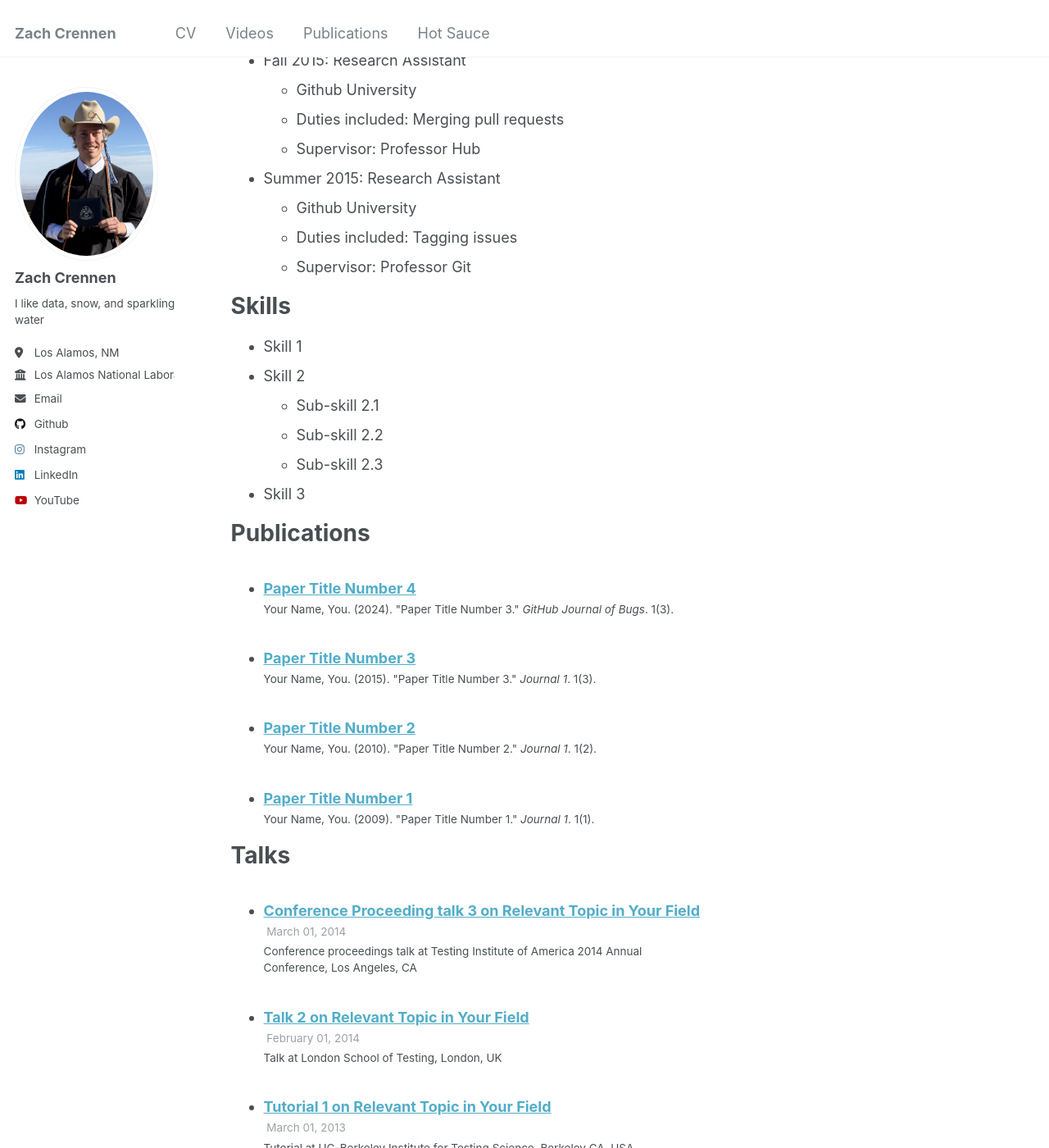
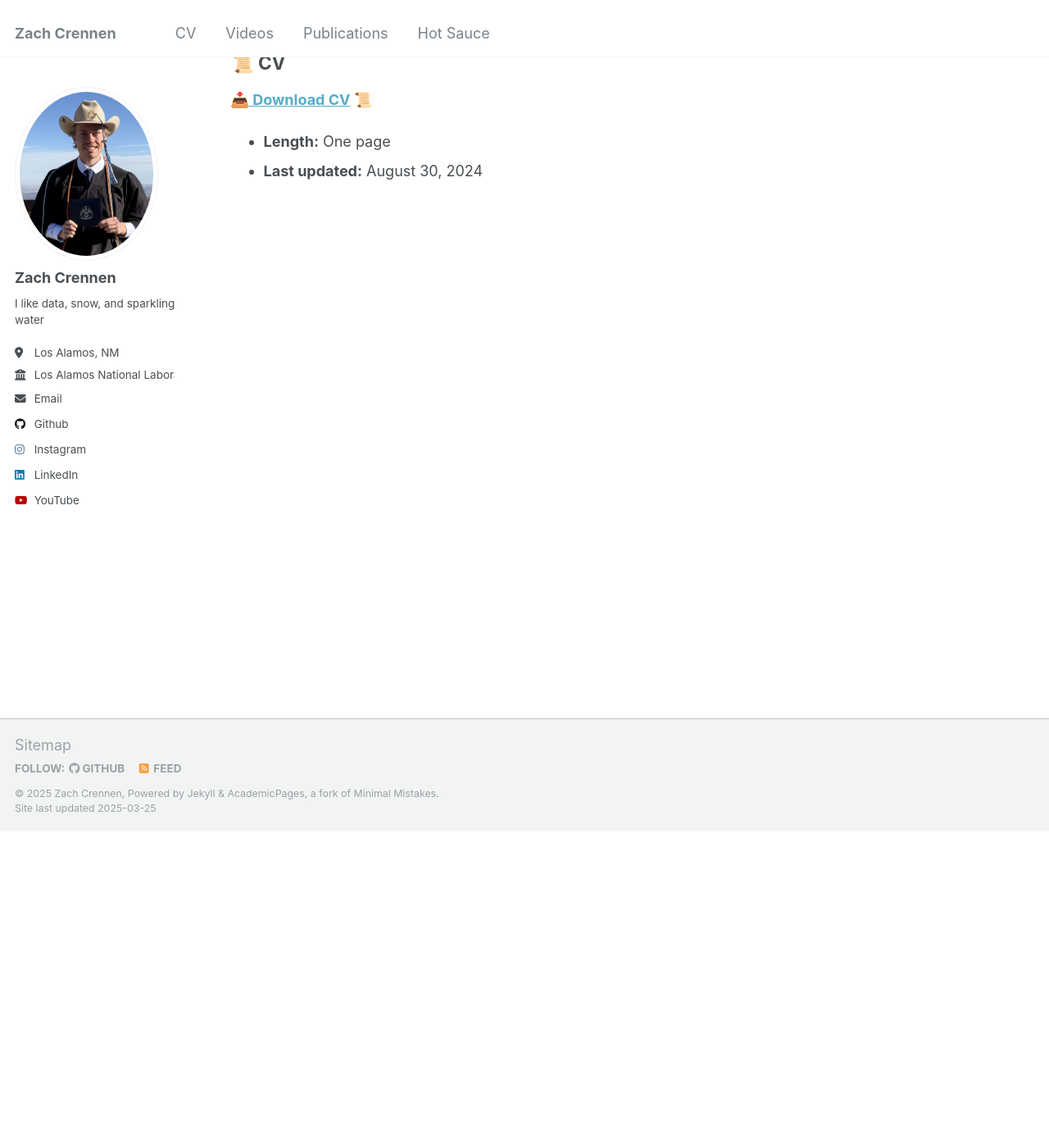
Before and after one commit to zcrennen/zcrennen.github.io, a Jekyll site: the page built from _pages/cv.md, in a window 1280 px wide and 1400 px high, scrolled down 386 px. Shown: the whole window at 82% size. Built offline with Jekyll 4.4.1, drawn with Linux system fonts in a browser that asks for light colours; some of the changed text lies outside the part shown.

Commit message:
added resume and CV

```diff
--- a/_pages/cv.md
+++ b/_pages/cv.md
@@ -7,56 +7,16 @@ redirect_from:
   - /resume
 ---
 
-{% include base_path %}
+# Curriculum Vitae & Resume
 
-Education
-======
-Colorado School of Mines
+## 📄 Resume
+**[📥 Download Resume](/assets/pdfs/resume.pdf) 📄**
+- **Length:** One page
+- **Last updated:** August 30, 2024
 
-Work experience
-======
-* Spring 2024: Academic Pages Collaborator
-  * Colorado School of Mines
-  * Duties includes: Updates and improvements to template
-  * Supervisor: The Users
+---
 
-* Fall 2015: Research Assistant
-  * Github University
-  * Duties included: Merging pull requests
-  * Supervisor: Professor Hub
-
-* Summer 2015: Research Assistant
-  * Github University
-  * Duties included: Tagging issues
-  * Supervisor: Professor Git
-
-Skills
-======
-* Skill 1
-* Skill 2
-  * Sub-skill 2.1
-  * Sub-skill 2.2
-  * Sub-skill 2.3
-* Skill 3
-
-Publications
-======
-  <ul>{% for post in site.publications reversed %}
-    {% include archive-single-cv.html %}
-  {% endfor %}</ul>
-
-Talks
-======
-  <ul>{% for post in site.talks reversed %}
-    {% include archive-single-talk-cv.html  %}
-  {% endfor %}</ul>
-
-Teaching
-======
-  <ul>{% for post in site.teaching reversed %}
-    {% include archive-single-cv.html %}
-  {% endfor %}</ul>
-
-Service and leadership
-======
-* Currently signed in to 43 different slack teams
+## 📜 CV
+**[📥 Download CV](/assets/pdfs/CV.pdf) 📜**
+- **Length:** One page
+- **Last updated:** August 30, 2024
```
Also changed, not shown: 2 other files.
